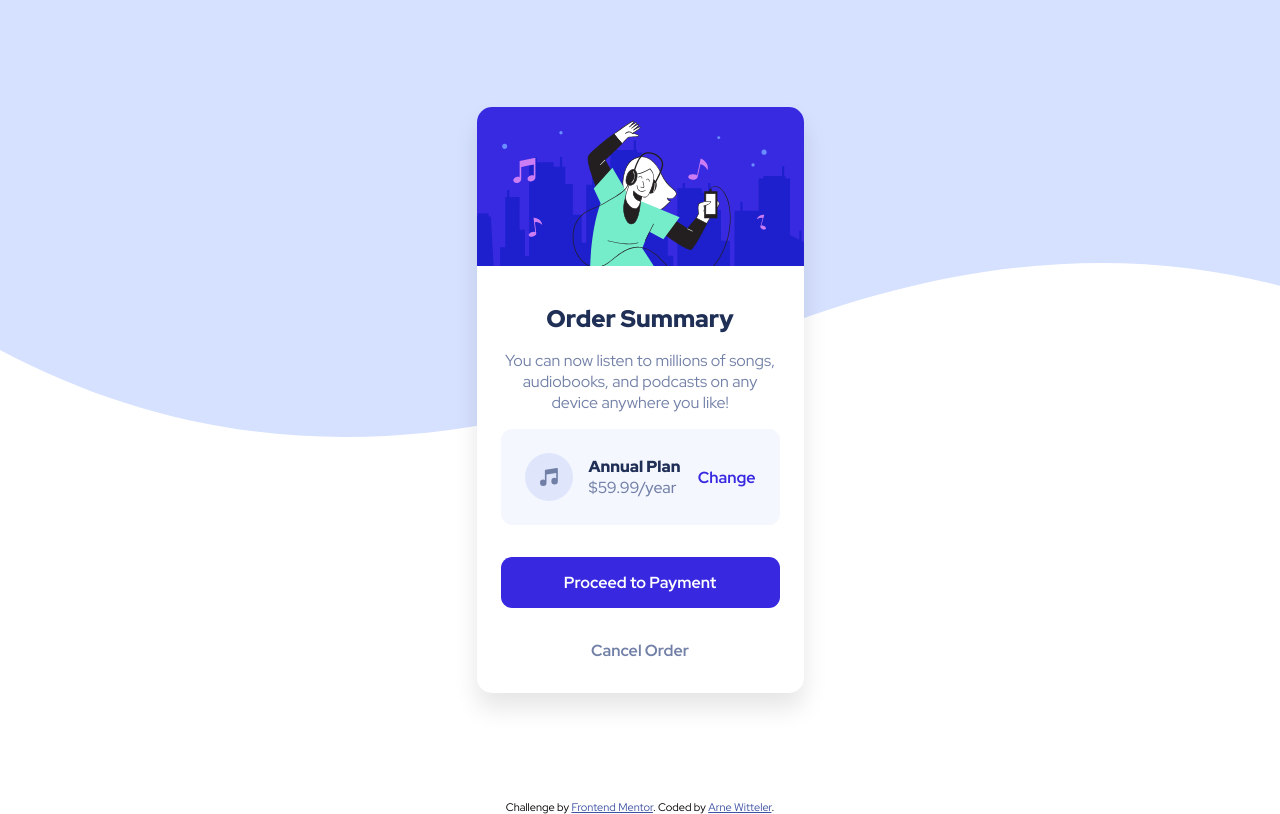
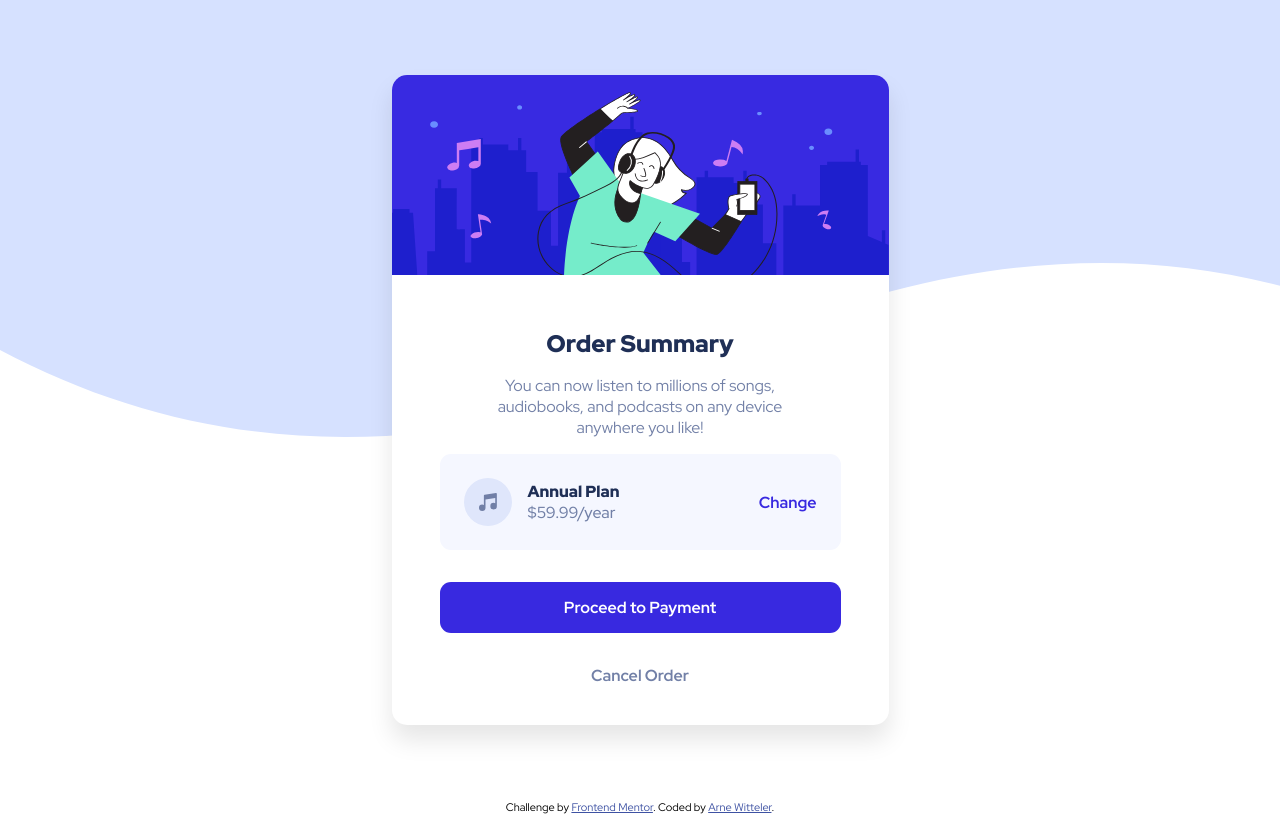
Before and after one commit to arne-witteler/order-summary-component, a plain HTML site: page index.html in a window 1280 px wide. Drawn offline with Linux system fonts and the light colour scheme.

Commit message:
fix: typo for media

```diff
--- a/styles/styles.css
+++ b/styles/styles.css
@@ -28,7 +28,7 @@ body {
   background-color: var(--color-white);
   border-radius: 15px;
   box-shadow: 0 15px 25px rgba(0, 0, 0, 0.1);
-  max-width: 497px;
+  width: 497px;
   height: 650px;
   font-family: var(--font-family);
   min-height: 80vh;
@@ -162,7 +162,6 @@ body {
     background-image: url('../images/pattern-background-mobile.svg');
     height: 190px;
   }
-}
 
   .card {
     width: 327px;
```
Lines whose indentation alone changed are shown as unchanged.
